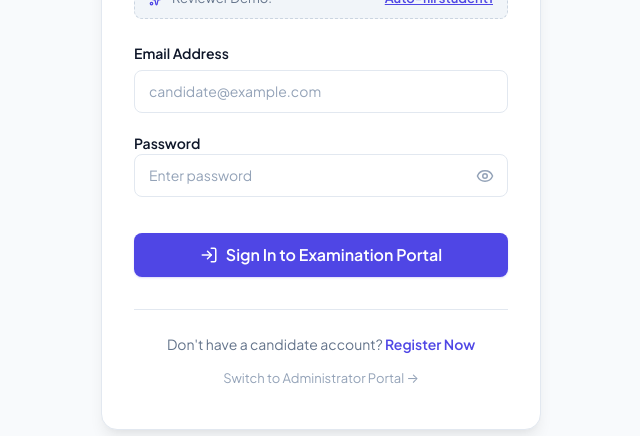
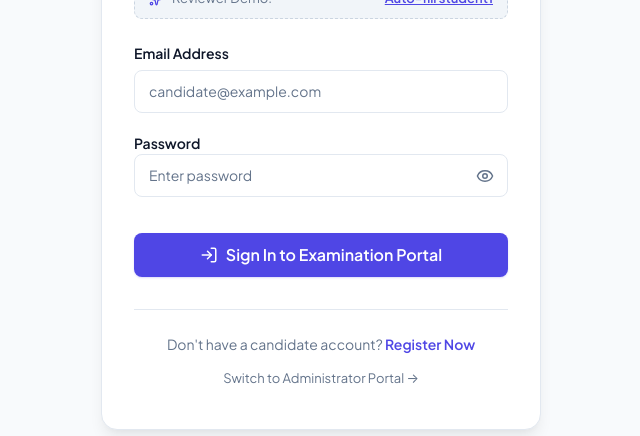
Before and after one commit to Akshaypa91/Online_Competitive_Exams_Platform, a React (Vite) app in the folder frontend/: page /login in a window 1280 px wide. Shown: the part 305-741 px from the top of the page, without its empty margins (319-959 px from the left). Built offline with nearby package versions, Linux system fonts and the light colour scheme; no server answers.

Commit message:
style: improve muted text contrast across frontend

```diff
--- a/frontend/src/index.css
+++ b/frontend/src/index.css
@@ -14,7 +14,7 @@
 
   --text-primary: #0F172A;
   --text-secondary: #64748B;
-  --text-muted: #94A3B8;
+  --text-muted: #64748B;
   --border-color: #E2E8F0;
   --border-focus: #6366F1;
 
```
